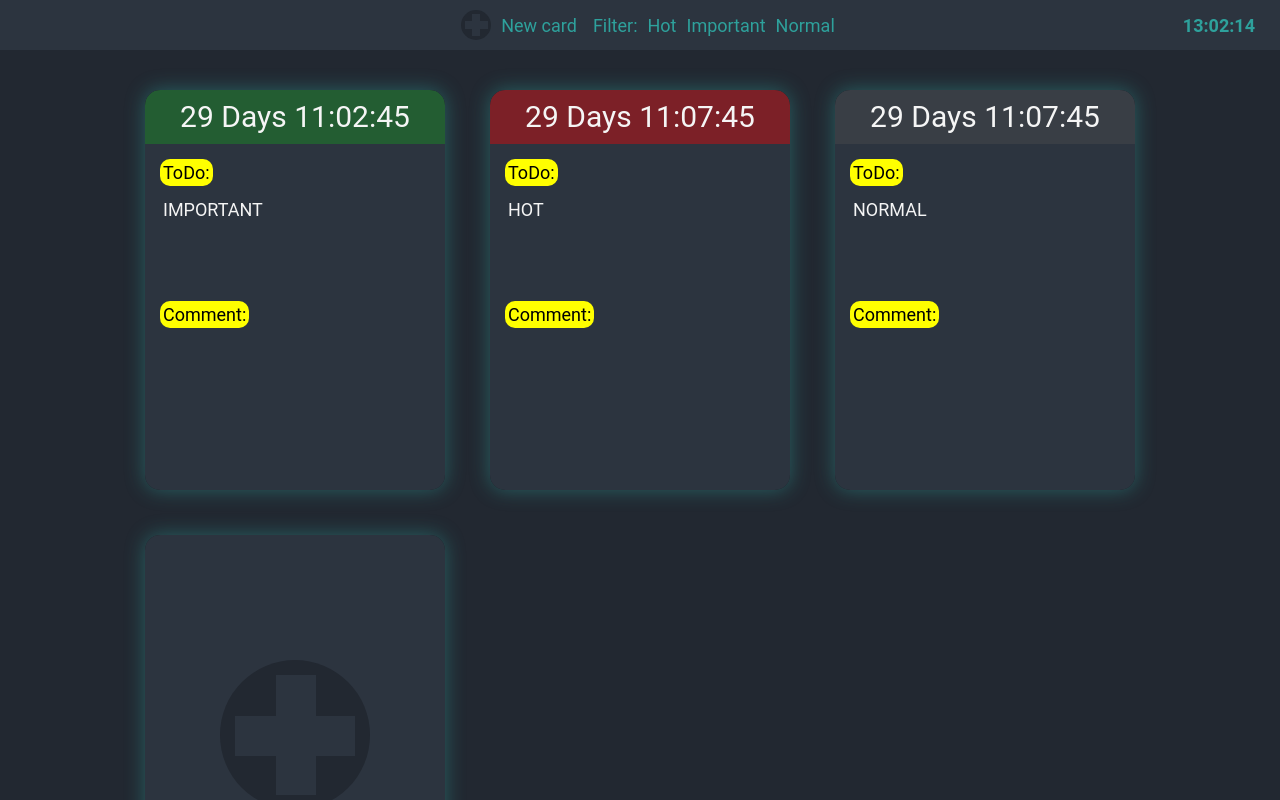
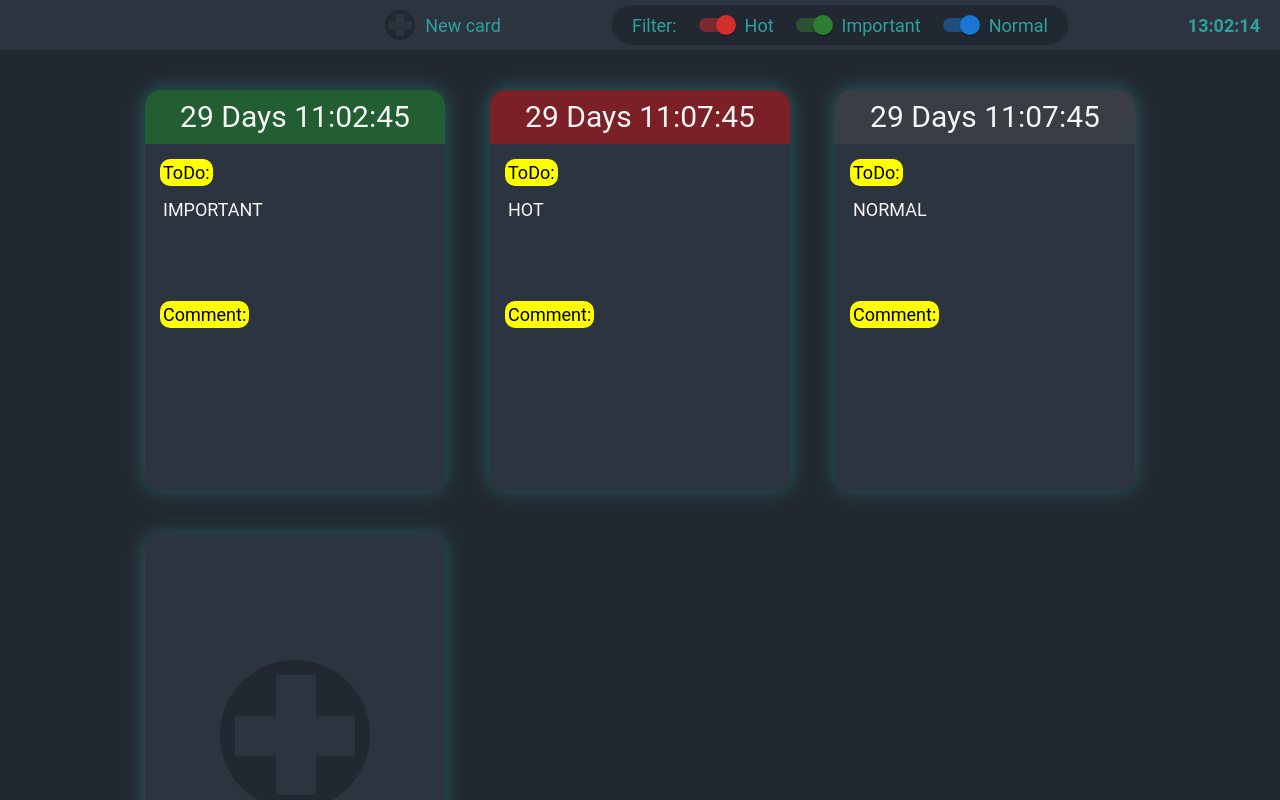
Before and after one commit to TonyNexis/ToDoBoardReactVite, a React (Vite) app: page / in a window 1280 px wide. Shown: the top 800 px of the page. Built offline with nearby package versions, Linux system fonts and the light colour scheme; no server answers.

Commit message:
some footer style changes

```diff
--- a/src/components/ButtonAddCardFooter/ButtonAddCardFooter.module.scss
+++ b/src/components/ButtonAddCardFooter/ButtonAddCardFooter.module.scss
@@ -1,14 +1,14 @@
 @import './../../variables.scss';
 
 .ButtonAddCardFooter {
+	justify-self: end;
     display: flex;
-    margin: 5px;
     align-items: center;
     background-color: transparent;
-    border: none;
     font-family: 'Roboto', sans-serif;
     font-size: 18px;
 	cursor: pointer;
+	border: none;
 
     &:hover .buttonAddCard {
 		box-shadow: 0px 0px 20px #2ea19b76;
--- a/src/components/Clock/Clock.module.scss
+++ b/src/components/Clock/Clock.module.scss
@@ -1,8 +1,5 @@
 .timer {
-	display: flex;
 	color: #2ea19c;
 	padding-right: 20px;
-	position: absolute;
-	right: 5px;
 	font-weight: 600;
 }
--- a/src/components/Footer/Footer.jsx
+++ b/src/components/Footer/Footer.jsx
@@ -1,15 +1,17 @@
 import ButtonAddCardFooter from '../ButtonAddCardFooter/ButtonAddCardFooter'
+import Filter from '../Filter/Filter'
 import Clock from './../Clock/Clock'
-import Filter from '../filter/Filter'
 
 import styles from './Footer.module.scss'
 
 const Footer = () => {
 	return (
 		<div className={styles.footer}>
-			<ButtonAddCardFooter/>
-			<Clock />
-			<Filter/>
+			<ButtonAddCardFooter />
+			<div className={styles.container}>
+				<Filter />
+				<Clock />
+			</div>
 		</div>
 	)
 }
--- a/src/components/Footer/Footer.module.scss
+++ b/src/components/Footer/Footer.module.scss
@@ -1,8 +1,8 @@
 @import './../../variables.scss';
 
 .footer {
-	display: flex;
-	justify-content: center;
+	display: grid;
+	grid-template-columns: 1.14fr 1fr;
 	align-items: center;
 	background-color: $primary_color;
 	height: 50px;
@@ -10,4 +10,20 @@
 	margin-bottom: 20px;
 	position: fixed;
 	z-index: 22;
+
+	.container{
+		display: flex;
+		justify-content: space-between;
+		align-items: center;
+		flex-grow: 1;
+		width: 100%;
+		gap: 20px;
+	}
+
+	@media(max-width: 900px) {
+		display: flex;
+		flex-direction: column-reverse;
+		height: 100px;
+		border-bottom: 2px solid rgb(22, 22, 22);
+	}
 }
--- a/src/components/filter/Filter.jsx
+++ b/src/components/filter/Filter.jsx
@@ -1,12 +1,24 @@
 import styles from './Filter.module.scss'
+import { Switch } from '@mui/material'
 
 const Filter = () => {
+    const label = { inputProps: { 'aria-label': 'Color switch demo' } };
+
     return (
         <div className={styles.filterWrapper}>
             <p>Filter:</p>
+            <div className={styles.switchWrapper}>
+            <Switch {...label} className={styles.switch} defaultChecked color="error"/>
             <p>Hot</p>
+            </div>
+            <div className={styles.switchWrapper}>
+            <Switch {...label} className={styles.switch} defaultChecked color="success"/>
             <p>Important</p>
+            </div>
+            <div className={styles.switchWrapper}>
+            <Switch {...label} className={styles.switch} defaultChecked color="primary"/>
             <p>Normal</p>
+            </div>
         </div>
     )
 }
--- a/src/components/filter/Filter.module.scss
+++ b/src/components/filter/Filter.module.scss
@@ -5,4 +5,25 @@
     flex-direction: row;
     gap: 10px;
     color: #2ea19c;
+    margin: 0px 100px 0px 100px;
+    background: $background_color;
+    border-radius: 40px;
+    height: 40px;
+    justify-content: center;
+    align-items: center;
+    padding: 0px 20px 0px 20px;
+
+    .switchWrapper{
+        display: flex;
+        flex-direction: row;
+
+        .switch {
+            margin-top: 9px;
+        }
+    }
+
+    @media(max-width: 900px) {
+        margin: 0 0 0 20px;
+	}
+
 }
```
